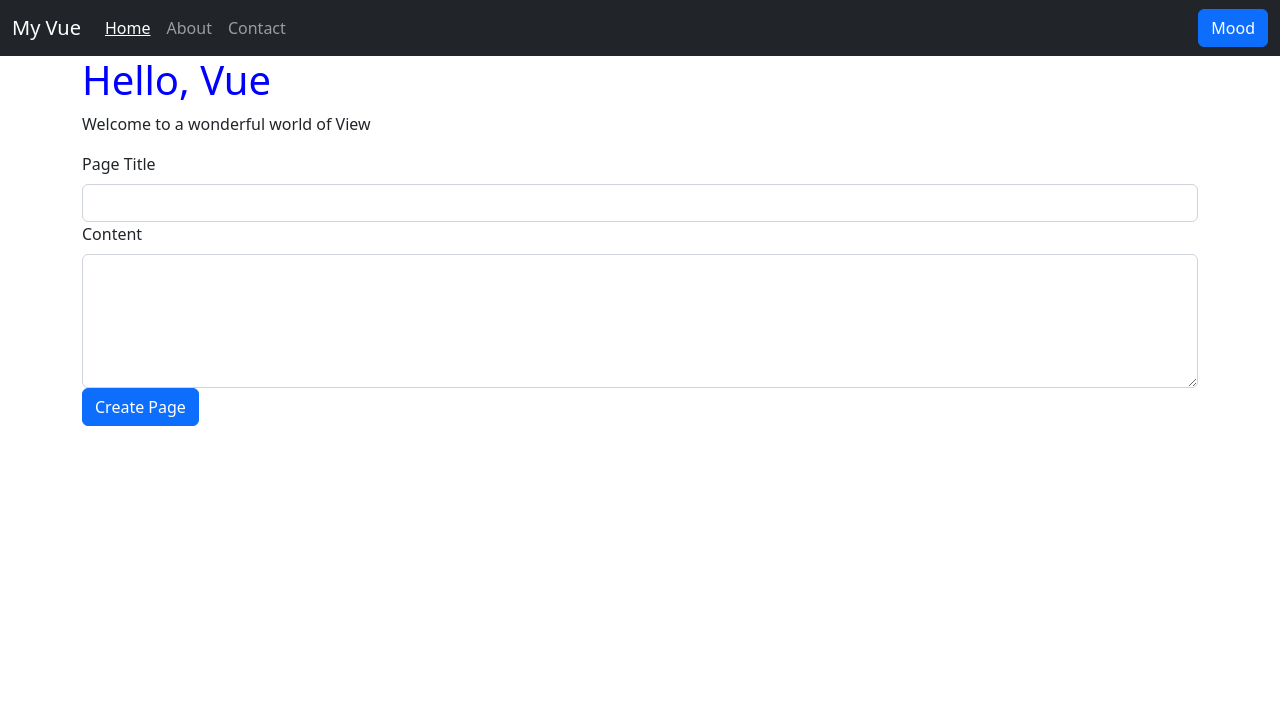
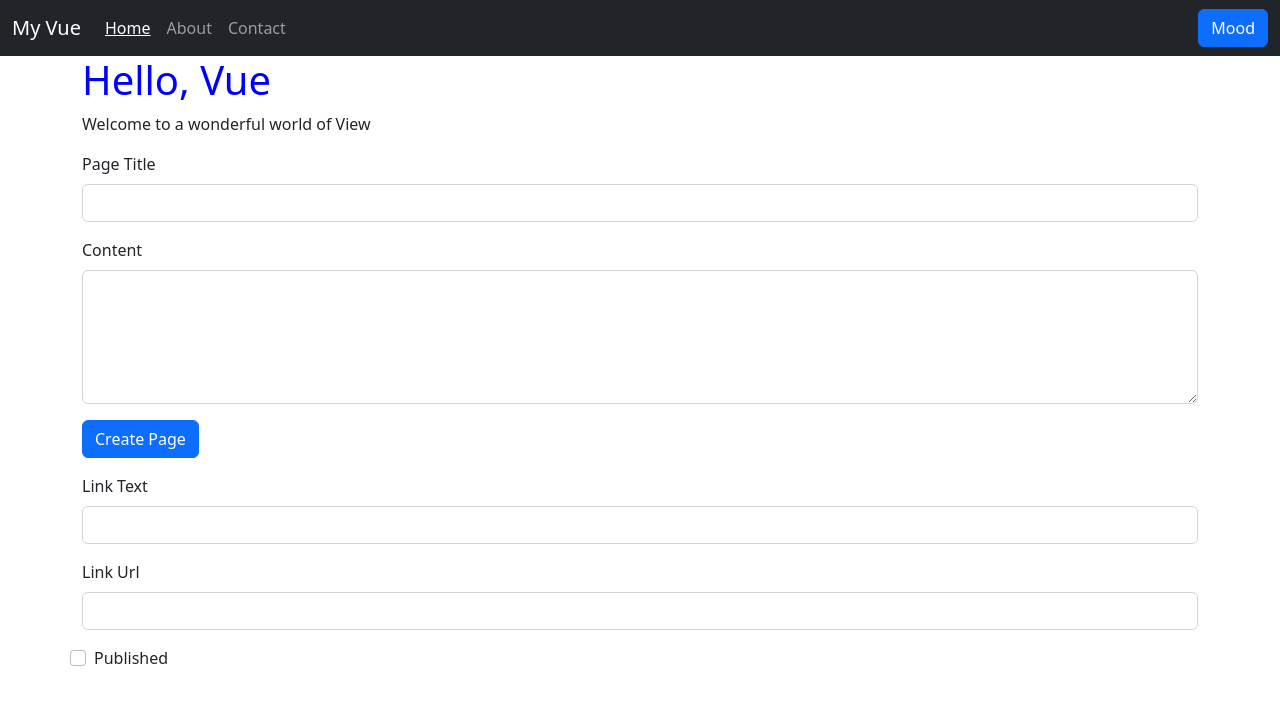
Before and after one commit to Lu-Smith/vueTraining, a Vue app in the folder vue-training/: page / in a window 1280 px wide. Shown: the top 704 px of the page. Built offline with nearby package versions, Linux system fonts and the light colour scheme.

Commit message:
Updated CreatePage

```diff
--- a/vue-training/src/components/CreatePage.vue
+++ b/vue-training/src/components/CreatePage.vue
@@ -1,11 +1,12 @@
 <template>
   <div class="container mb-3">
     <form action="">
-      <div mb-3>
+      <div class="col">
+        <div class="mb-3">
           <label for="" class="form-label"> Page Title </label>
           <input type="text" class="form-control" v-model="pageTitle" />
         </div>
-      <div mb-3>
+        <div class="mb-3">
           <label for="" class="form-label"> Content </label>
           <textarea
             type="text"
@@ -14,13 +15,30 @@
             v-model="content"
           ></textarea>
         </div>
-      <div mb-3>
+        <div class="mb-3">
           <button
             class="btn btn-primary"
             @click.prevent="pageCreated({ pageTitle, content })"
           >
             Create Page
           </button>
+        </div>
+      </div>
+      <div class="col">
+        <div class="mb-3">
+          <label for="" class="form-label"> Link Text </label>
+          <input type="text" class="form-control" />
+        </div>
+        <div class="mb-3">
+          <label for="" class="form-label"> Link Url </label>
+          <input type="text" class="form-control" />
+        </div>
+        <div class="row mb-3">
+          <div class="form-check">
+            <input class="form-check-input" type="checkbox" />
+            <label class="form-check-label" for="checkbox">Published</label>
+          </div>
+        </div>
       </div>
     </form>
   </div>
```
Lines whose indentation alone changed are shown as unchanged.
